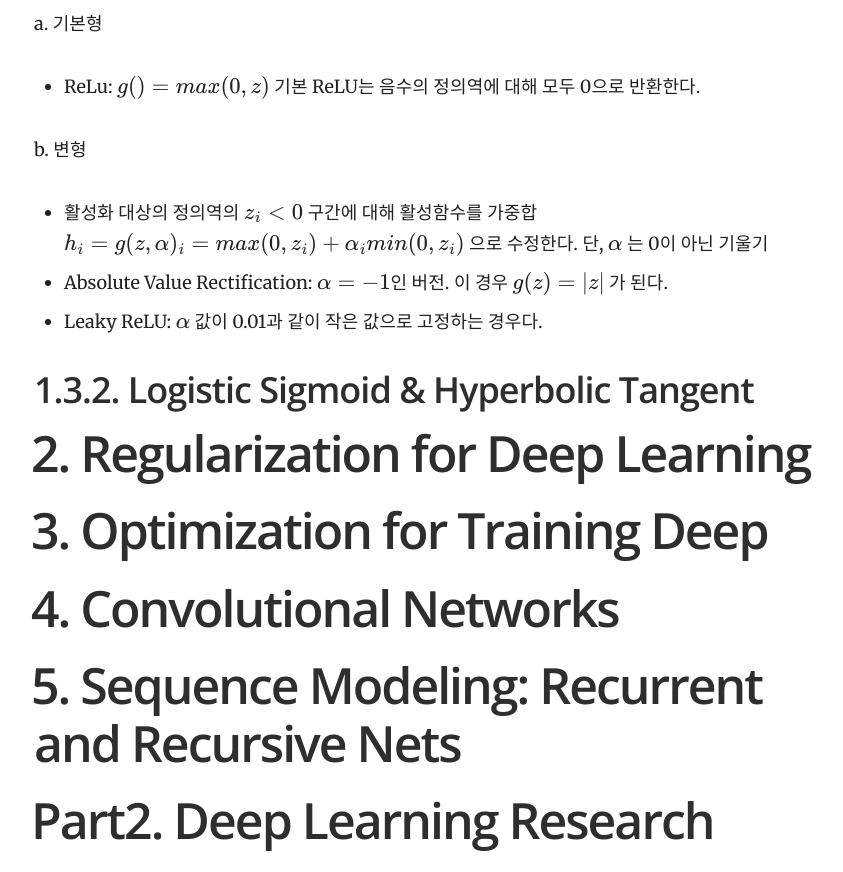
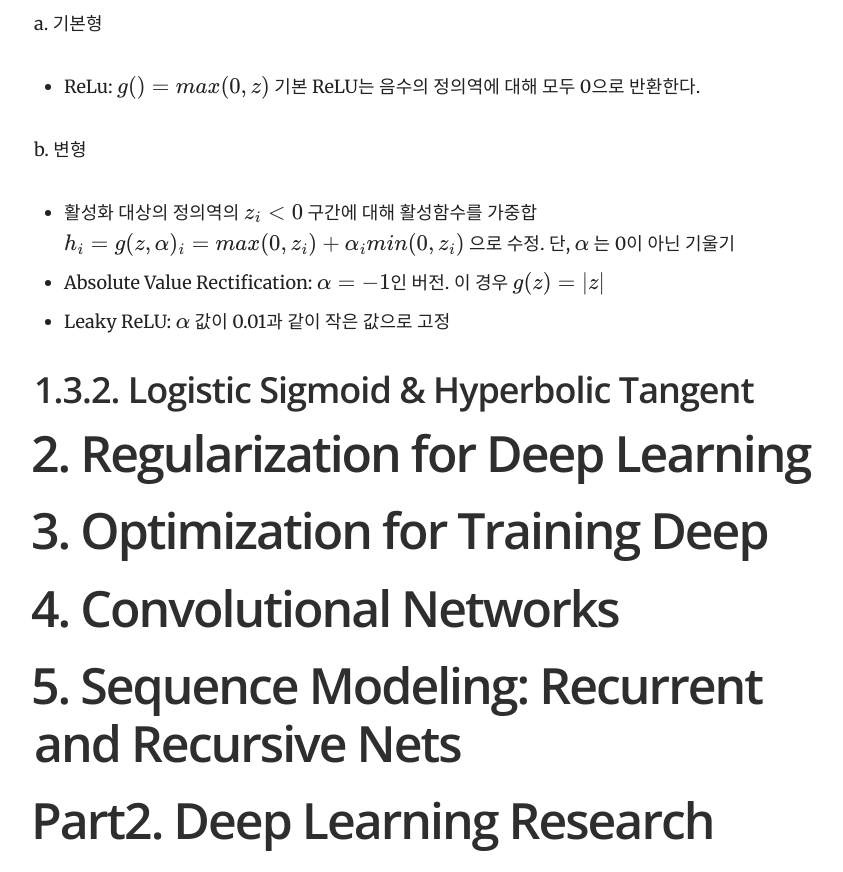
Before and after one commit to yrk3434/yrk3434.github.io, a Jekyll site: the page built from _docs/Theory/Deep Learning Overview.md, in a window 1280 px wide and 900 px high, scrolled down 7317 px, cut to the strip 28-900 px from the top of the window. Shown: the whole strip, without its empty margins (356-1199 px from the left). Built offline with Jekyll 4.4.1, drawn with Linux system fonts in a browser that asks for light colours; formulas are drawn with MathJax 3.

Commit message:
Update Deep Learning Overview.md

```diff
--- a/_docs/Theory/Deep Learning Overview.md
+++ b/_docs/Theory/Deep Learning Overview.md
@@ -144,9 +144,9 @@ a. 기본형
 - ReLu: $ g() = max ( 0,z ) $ 기본 ReLU는 음수의 정의역에 대해 모두 0으로 반환한다. <br/>
 
 b. 변형
-- 활성화 대상의 정의역의 $ z_i<0 $ 구간에 대해 활성함수를 가중합 $ h_i = g(z, \alpha)_i = max(0,z_i) + \alpha_i min(0, z_i) $ 으로 수정한다. 단, $ \alpha $ 는  0이 아닌 기울기   <br/>
-- Absolute Value Rectification: $ \alpha=-1 $인 버전. 이 경우 $ g(z) =  \lvert z  \lvert $ 가 된다.  <br/>
-- Leaky ReLU: $ \alpha $ 값이 0.01과 같이 작은 값으로 고정하는 경우다.  <br/>
+- 활성화 대상의 정의역의 $ z_i<0 $ 구간에 대해 활성함수를 가중합 $ h_i = g(z, \alpha)_i = max(0,z_i) + \alpha_i min(0, z_i) $ 으로 수정. 단, $ \alpha $ 는  0이 아닌 기울기   <br/>
+- Absolute Value Rectification: $ \alpha=-1 $인 버전. 이 경우 $ g(z) =  \lvert z  \lvert $  <br/>
+- Leaky ReLU: $ \alpha $ 값이 0.01과 같이 작은 값으로 고정  <br/>
 
 ## 1.3.2. Logistic Sigmoid & Hyperbolic Tangent
 
```
